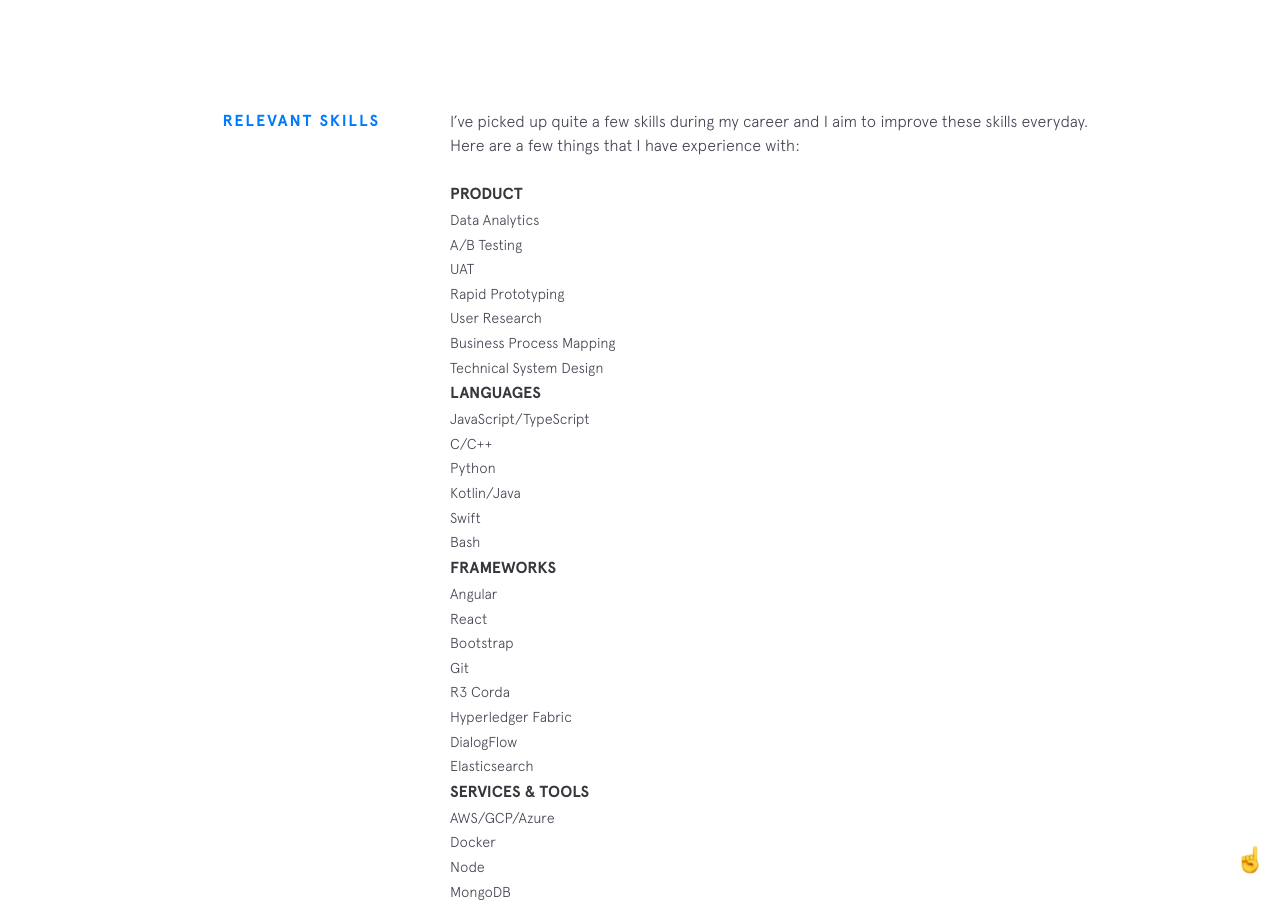
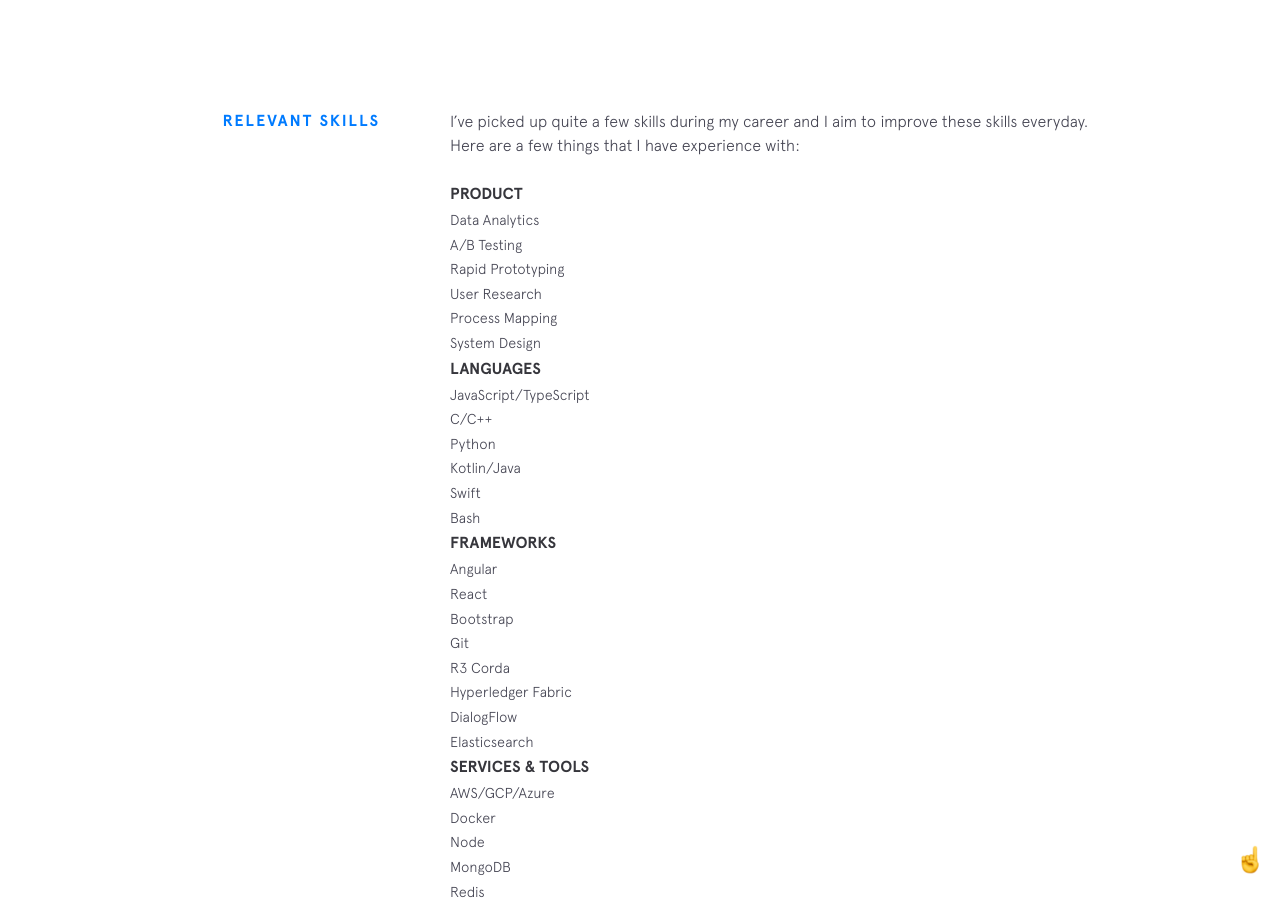
Before and after one commit to PronoyC/pronoyc.github.io, a Jekyll site: the page built from index.html, in a window 1280 px wide and 900 px high, scrolled down 1785 px. Built offline with Jekyll 4.4.1, drawn with Linux system fonts in a browser that asks for light colours; nearby versions of some CDN libraries; some of the changed text lies outside the part shown.

Commit message:
Update skills.yml

```diff
--- a/_data/skills.yml
+++ b/_data/skills.yml
@@ -1,11 +1,10 @@
 product:
   - item: Data Analytics
   - item: A/B Testing
-  - item: UAT
   - item: Rapid Prototyping
   - item: User Research
-  - item: Business Process Mapping
-  - item: Technical System Design
+  - item: Process Mapping
+  - item: System Design
 
 languages:
   - item: JavaScript/TypeScript
@@ -33,4 +32,3 @@ tools:
   - item: Redis
   - item: Figma
   - item: Zeplin
-  - item: Google Analytics/Optimize
```
